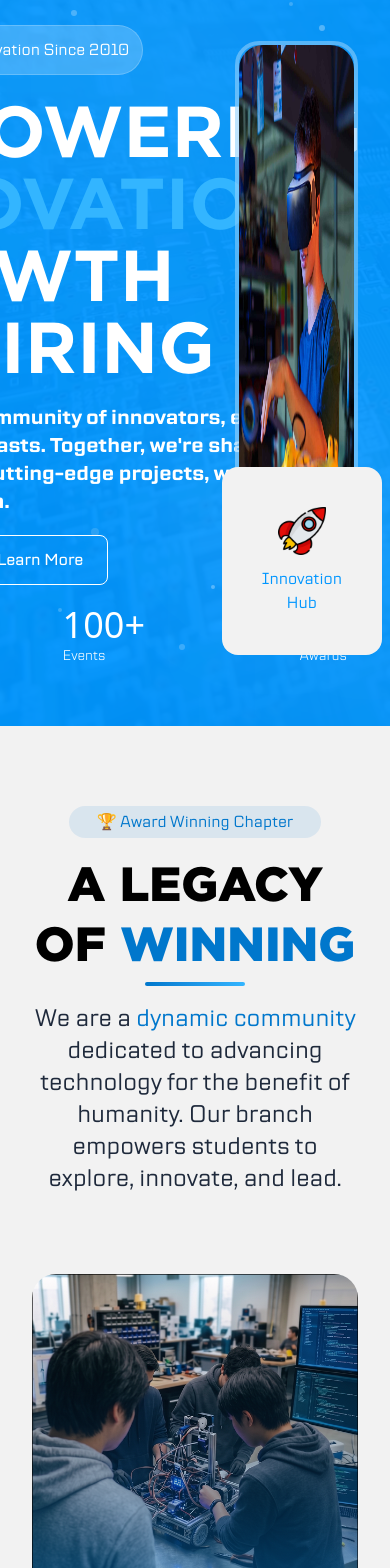
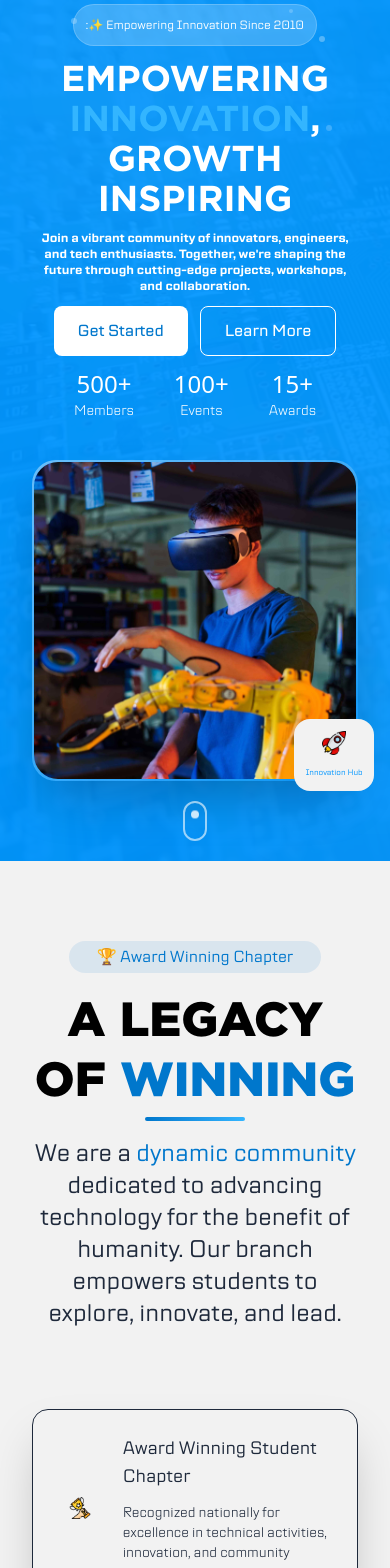
Before and after one commit to ieeesha10-svg/Ieee-website, a React (Vite) app in the folder client/: page / in a window 390 px wide. Shown: the part 116-1684 px from the top of the page. Built offline with nearby package versions, Linux system fonts and the light colour scheme; no server answers.

Commit message:
added responsivness and refined the UI

```diff
--- a/client/src/sections/home/About.jsx
+++ b/client/src/sections/home/About.jsx
@@ -43,21 +43,31 @@ export default function About() {
 			<p className="text-2xl mt-4">We are a <span className="text-primary-dark">dynamic community</span> dedicated to advancing technology for the benefit of humanity. Our branch empowers students to explore, innovate, and lead.</p>
 		</div>
 
-		<div className="grid grid-col-1 place-items-center md:grid-cols-2 gap-10 mt-20">
+		<div className="grid grid-col-1 place-items-center lg:grid-cols-2 gap-20 mt-20">
+			<div className="relative order-2 lg:order-1">
 				<img src={AboutImage} className="rounded-3xl" alt="About Section's Picture" />
+				<div className='absolute -bottom-4 -right-4 py-8 px-6 lg:py-10 lg:px-8 flex items-center flex-col justify-center text-white bg-brand-linear rounded-3xl'>
+					<span className="text-3xl lg:text-5xl">500+</span>
+					<span className="text-[9px] lg:text-lg mt-2">Proud Members</span>
+					<div className="relative">
+						{/* Blue circle above the members floating card*/}
+						<span className="absolute -top-10 right-0 w-3 h-3 lg:w-6 lg:h-6 bg-[##33B5FF]" />
+					</div>
+				</div>
+			</div>
 
-			<div className="flex flex-col gap-4">
+			<div className="order-1 lg:order-2 flex flex-col gap-4">
 				{CARDS_DATA.map((card, index) => {
-					return <div key={index} className="px-10 py-10 flex items-center justify-center gap-5 rounded-2xl shadow-2xl">
+					return <div key={index} className="flex items-center justify-center lg:justify-between gap-5 bg-card border border-border px-6 py-6 lg:px-10 lg:py-10 rounded-2xl shadow-2xl">
 						{/* Card's Image*/}
-						<div className="w-16 rounded-2xl p-3 bg-linear-to-r from-primary-dark to-primary">
-							<img src={card.icon} className="w-8 mx-auto" alt="Card Icon" />
+						<div className="relative rounded-2xl p-3 bg-primary-linear">
+							<img src={card.icon} className="w-16 mx-auto" alt="Card Icon" />
 						</div>
 
 						{/* Card's Text */}
 						<div>
-							<h3 className="text-2xl">{card.title}</h3>
-							<p className="font-light">{card.body}</p>
+							<h3 className="text-lg lg:text-2xl">{card.title}</h3>
+							<p className="text-sm md:text-base font-light mt-3">{card.body}</p>
 						</div>
 					</div>
 				})}
--- a/client/src/sections/home/Chapters.jsx
+++ b/client/src/sections/home/Chapters.jsx
@@ -24,7 +24,7 @@ const CHAPTERS_DATA = [
     title: "Power & Energy",
     icon: FlashIcon,
     branch: "IEEE PES",
-    body: "Building intelligent robots and exploring automation technologies.",
+    body: "Exploring the future of electrical power, sustainable energy systems, and renewable technologies for a greener planet.",
     activeMembers: 120,
 		bgColor: {from: '#F0B100', to: '#FF6900'},
   },
@@ -32,7 +32,7 @@ const CHAPTERS_DATA = [
     title: "Robotics & Automation",
     icon: BotIcon,
     branch: "IEEE RAS",
-    body: "Focusing on renewable energy systems and power grid innovation.",
+    body: "Merging technical creativity with engineering to design, build, and innovate the next generation of intelligent machines.",
     activeMembers: 100,
     bgColor: {from: '#901BED', to: '#4814C2'},
   },
@@ -40,7 +40,7 @@ const CHAPTERS_DATA = [
     title: "Communications",
     icon: GlobeIcon,
     branch: "IEEE ComSoc",
-    body: "Merging technology with healthcare through medical device projects.",
+    body: "Connecting the world through advanced wireless networking, telecommunications, and AI-driven communication systems.",
     activeMembers: 90,
     bgColor: {from: '#00C950', to: '#00BC7D'},
   },
@@ -48,7 +48,7 @@ const CHAPTERS_DATA = [
     title: "Women in Engineering",
     icon: HospitalIcon,
     branch: "IEEE EMBS",
-    body: "Empowering women in STEM through mentorship and community events.",
+    body: "Bridging the gap between engineering and healthcare to innovate life-saving medical technologies and biological sciences.",
     activeMembers: 80,
     bgColor: {from: '#FB2C36', to: '#FF2056'},
   },
@@ -74,7 +74,7 @@ export default function Chapters() {
 			</div>
 
 			{/* Cards */}
-			<div className="max-w-7xl mx-auto mt-20 grid grid-cols-1 sm:grid-cols-2 md:grid-cols-3 gap-4">
+			<div className="max-w-7xl mx-auto mt-20 grid grid-cols-1 sm:grid-cols-2 lg:grid-cols-3 gap-4">
 				{CHAPTERS_DATA.map((chapter, index) => {
 					return <ChapterCard key={index}
 						title={chapter.title}
--- a/client/src/sections/home/Hero.jsx
+++ b/client/src/sections/home/Hero.jsx
@@ -29,31 +29,36 @@ export default function Hero() {
 		<div className='absolute inset-0 bg-primary/95 dark:bg-main/98' />
 
 	  {/* Blurry glow circles */}
-	  <div className='absolute top-[-80px] left-[-60px] w-[400px] h-[400px] rounded-full bg-white/5 blur-[100px]' />
-	  <div className='absolute bottom-[-100px] right-[-80px] w-[200px] h-[500px] rounded-full bg-white/5 blur-[120px]' />
-	  <div className='absolute top-1/2 left-1/3 w-[300px] h-[300px] rounded-full bg-white/5 blur-[80px]' />
+		<div className="absolute inset-0 overflow-hidden pointer-events-none" aria-hidden="true">
+      <div className='absolute top-[-80px] left-[-60px] w-[400px] h-[400px] rounded-full bg-white/5 blur-[100px]' />
+      <div className='absolute bottom-[-100px] right-[-80px] w-[200px] h-[500px] rounded-full bg-white/5 blur-[120px]' />
+      <div className='absolute top-1/2 left-1/3 w-75 h-75 rounded-full bg-white/5 blur-[80px]' />
+    </div>
 
-		{/* Random white dots via SVG */}
-		<div className='relative z-10 flex flex-col items-center justify-around min-h-[calc(100vh-82px)]'>
+		<div className='relative z-10 flex flex-col items-center justify-around min-h-[calc(100vh-82px)] pb-20 lg:pb-10 py-10'>
+			{/* Random white dots via SVG */}
 			{DOTS.map((dot, i) => (
 			  <div key={i} className={`absolute rounded-full bg-[#F2F2F2] dark:bg-[#9CA3AF] ${dot.size} ${dot.opacity}`} style={{ top: dot.top, bottom: dot.bottom, left: dot.left, right: dot.right }} />
 			))}
 
-			<div className='grid grid-cols-2 place-items-center gap-20 max-w-7xl'>
+			<div className='grid grid-cols-1 lg:grid-cols-2 text-center md:text-left gap-10 md:gap-15 max-w-7xl'>
 
 				{/* Left Section */}
-				<div className='flex flex-col text-white gap-5'>
-					<span className='rounded-4xl bg-white/20 border border-white/20 w-fit p-3'>:✨ Empowering Innovation Since 2010</span>
-					<h2 className='text-7xl font-gotham uppercase *:block'>
+				<div className='flex flex-col text-white gap-3 md:gap-5'>
+					<span className='text-xs md:text-base rounded-4xl bg-white/20 border border-white/20 mx-auto md:mx-0 w-fit p-3'>:✨ Empowering Innovation Since 2010</span>
+					<h2 className='text-4xl md:text-7xl font-gotham text-ceter md:text-left uppercase *:block'>
 						<span>EMPOWERING</span>
-						<span className='text-primary-light'>INNOVATION,</span>
+						<div>
+							<span className='text-primary-light'>INNOVATION</span>
+							,
+						</div>
 						<span>GROWTH</span>
 						<span>INSPIRING</span>
 					</h2>
-					<p className='font-bold text-xl'>Join a vibrant community of innovators, engineers, and tech enthusiasts. Together, we're shaping the future through cutting-edge projects, workshops, and collaboration.</p>
+					<p className='font-bold text-xs md:text-xl'>Join a vibrant community of innovators, engineers, and tech enthusiasts. Together, we're shaping the future through cutting-edge projects, workshops, and collaboration.</p>
 
 					{/* Call-To-Action Buttons*/}
-					<div className='flex gap-3'>
+					<div className='flex gap-3 justify-center md:justify-start'>
 						<Button>
 							Get Started
 						</Button>
@@ -62,7 +67,11 @@ export default function Hero() {
 						</Button>
 					</div>
 
-					<div className='flex justify-between *:flex *:flex-col [&_span:first-child]:text-4xl [&_span:first-child]:font-sans font-light [&_span:last-child]:text-sm'>
+					<div className='flex justify-center gap-10 md:justify-between *:flex *:flex-col
+						[&_span:first-child]:text-2xl md:[&_span:first-child]:text-4xl [&_span:first-child]:font-sans
+						font-light md:pr-10
+						[&_span:last-child]:text-sm'
+					>
 						<div>
 							<span>500+</span>
 							<span>Members</span>
@@ -80,18 +89,26 @@ export default function Hero() {
 				</div>
 
 				{/* Right Section - images & visuals */}
-				<div className='rounded-3xl
-					bg-transparent
-                backdrop-blur-2xl
-                border-4 border-white/30 relative'>
-					<img src={VRSectorHero} alt="Teen Doing Robotics Experiments" className='w-146 h-150 rounded-3xl' />
-					<div className='absolute -bottom-2.5 -right-7 flex items-center flex-col p-10 bg-main rounded-2xl'>
-						<img src={RocketIcon} alt="Rocket Icon" className='w-12 h-12'/>
-						<span className='mt-3 text-center text-primary'>Innovation Hub</span>
+				<div className='relative p-0.5 rounded-3xl backdrop-blur-md shadow-2xl border-transparent bg-linear-to-br from-white/40 to-transparent bg-origin-border'>
+					<img
+					  src={VRSectorHero}
+					  className="w-full h-full object-cover rounded-3xl"
+					  style={{
+					    backgroundImage: `url(${VRSectorHero})`,
+						}} />
+					<div className='absolute -bottom-2.5 -right-4 lg:-right-6 w-20 h-18 md:w-42 md:h-34 flex items-center flex-col justify-center bg-main rounded-2xl'>
+						<img src={RocketIcon} alt="Rocket Icon" className='w-6 h-6 md:w-12 md:h-12'/>
+						<span className='mt-3 text-center text-primary text-[8px] md:text-sm'>Innovation Hub</span>
 					</div>
 				</div>
 			</div>
 
+			{/* Mouse Scroll Indicator */}
+			<div className="absolute bottom-5 lg:bottom-10 left-1/2 -translate-x-1/2 z-20 flex flex-col items-center gap-2">
+			  <div className="w-6 h-10 rounded-full border-2 border-white/60 flex justify-center pt-2">
+			    <div className="w-2 h-2 rounded-full bg-white/80 animate-bounce" />
+			  </div>
+			</div>
 		</div>
 	</section>
 }
```
